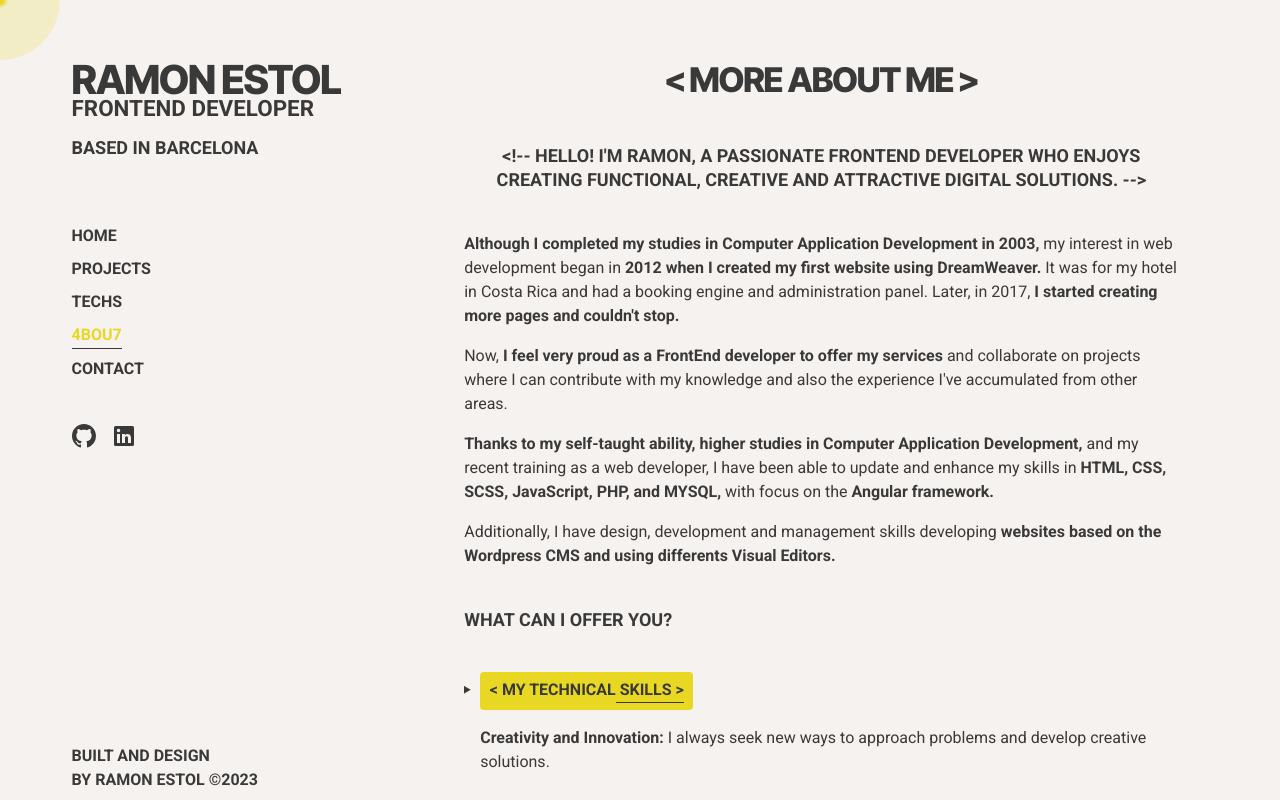
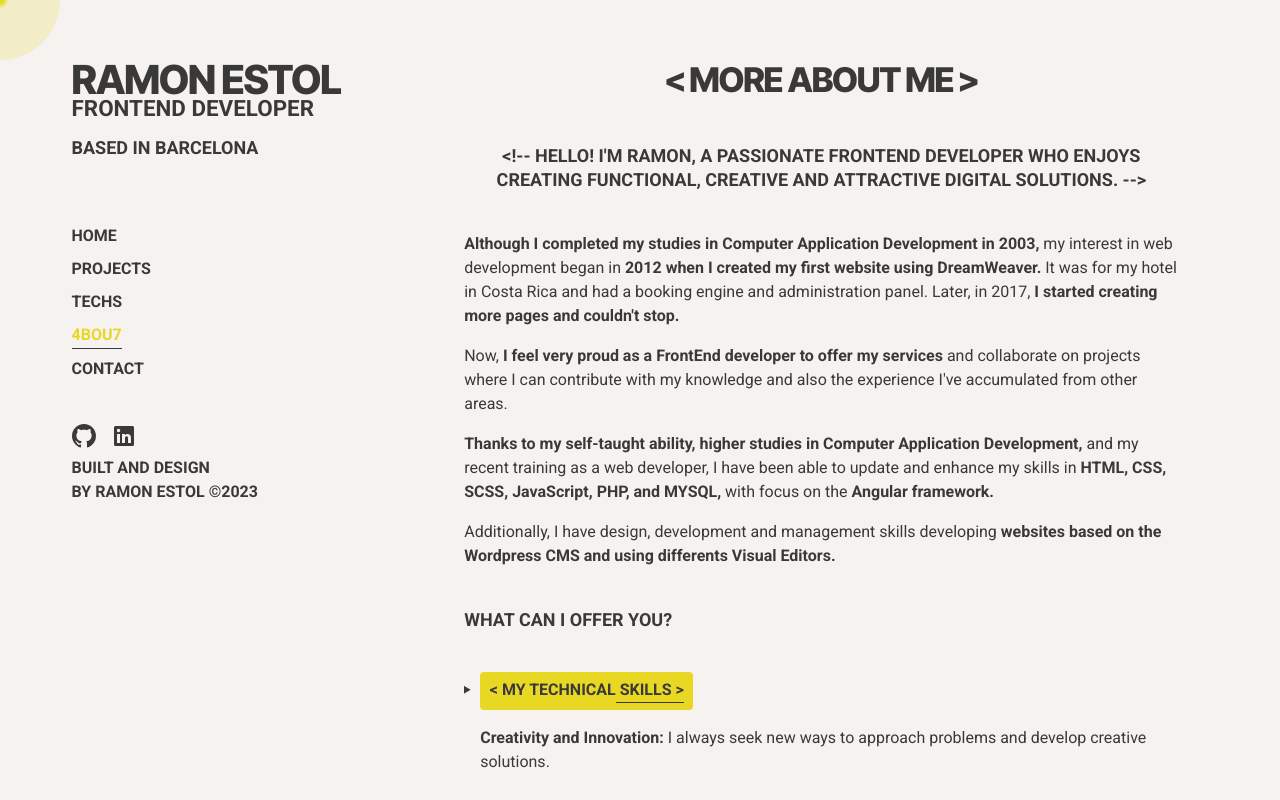
Before and after one commit to REstolDev/myportofolio, an Angular app: page /about in a window 1280 px wide. Built offline with nearby package versions, Linux system fonts and the light colour scheme.

Commit message:
darkmode fixed font color & footer overflow

```diff
--- a/src/app/components/footer/footer.component.scss
+++ b/src/app/components/footer/footer.component.scss
@@ -2,7 +2,6 @@
 
 .footer{
     @include h3();
-    height:100%;
     padding:0.5rem 0 ;
     @include flex(column,nowrap,flex-end,space-between);
 
--- a/src/app/components/main/about/about.component.html
+++ b/src/app/components/main/about/about.component.html
@@ -93,6 +93,7 @@
     </li>
   </ul>
   <h3 class="about__h3 bgYellow">
-    If you are looking for a collaborator committed to a creative and results-oriented mindset, feel free to <br><a routerLink="/contact" class="about__a--contact slide-in-left"></a>
+    If you are looking for a collaborator committed to a creative and results-oriented mindset, feel free to <br>
+    <a routerLink="/contact" class="about__a--contact slide-in-left"></a>
   </h3>
 </section>
--- a/src/app/components/main/about/about.component.scss
+++ b/src/app/components/main/about/about.component.scss
@@ -37,7 +37,7 @@
             border-radius: 0.5rem;
             padding:1.5rem;
             @media (prefers-color-scheme: dark) {
-                color    : var(--darkgrey);
+                color    : var(--background);
             }
         }
 
```
